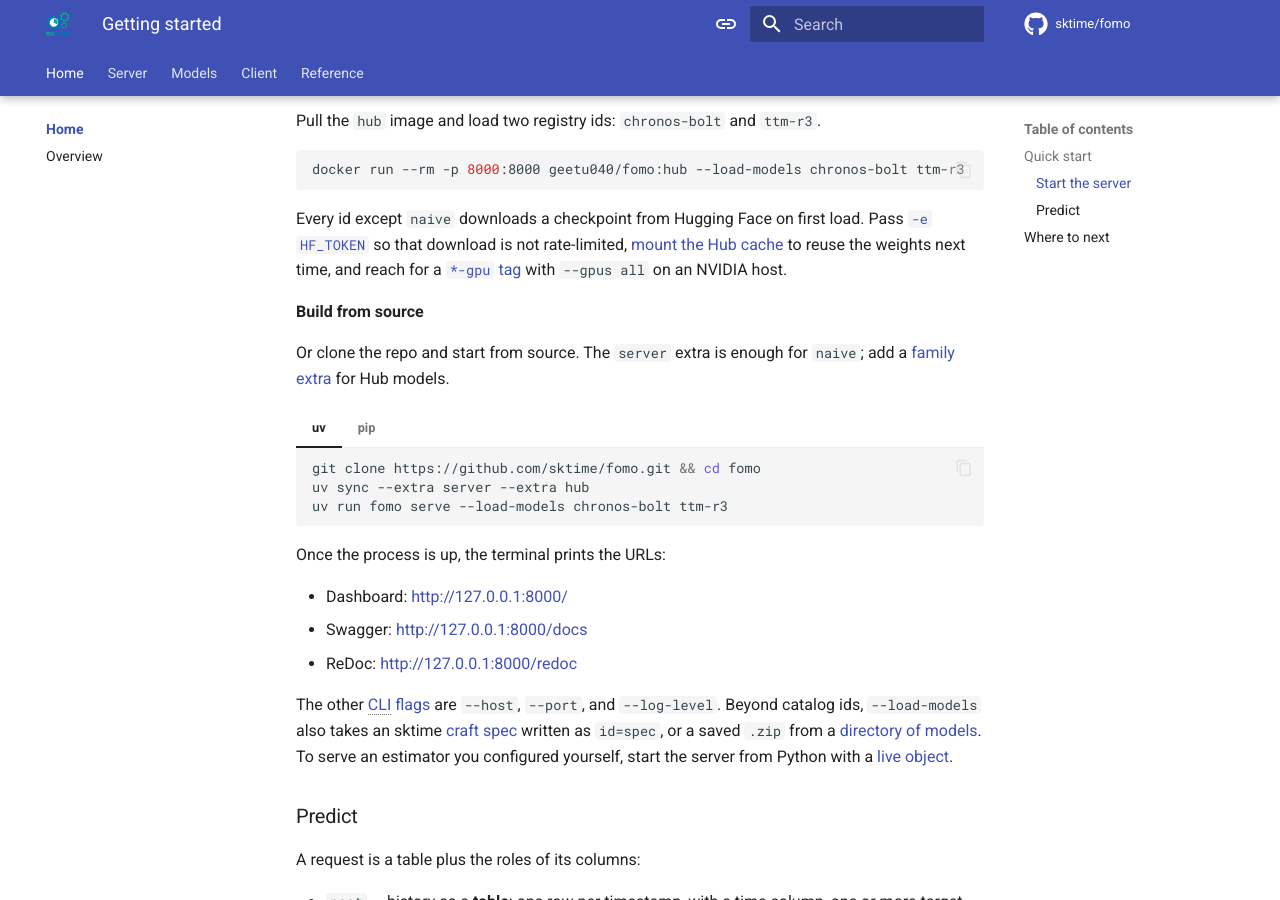
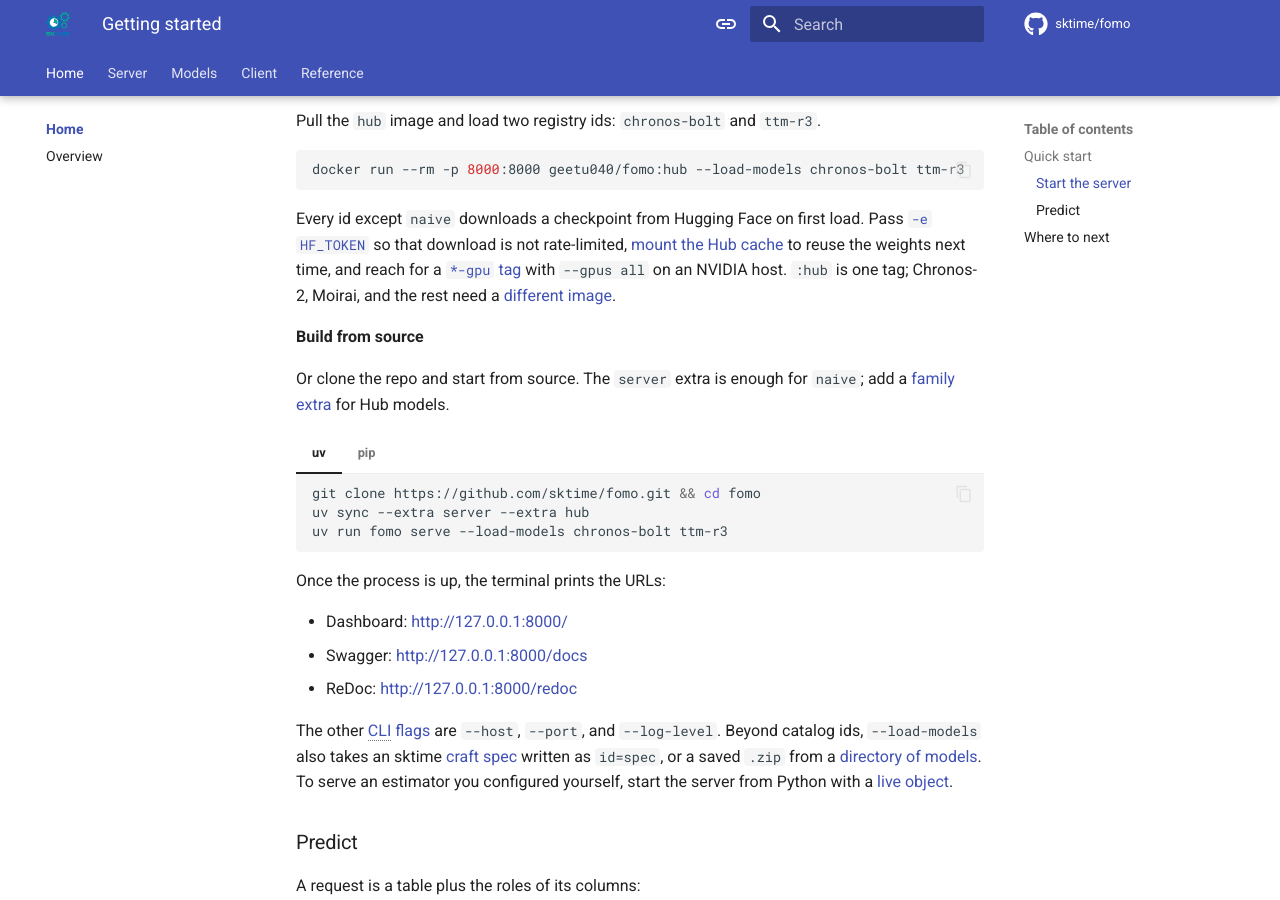
Before and after one commit to sktime/tserve, an MkDocs documentation site: the page built from docs/index.md, in a window 1280 px wide and 900 px high, scrolled down 980 px. Built offline with MkDocs 1.6.1 and Material for MkDocs 9.7.7, drawn with Linux system fonts in a browser that asks for light colours; comment, search, counter and statistics services are not loaded.

Commit message:
add refs in "Use Docker"

````diff
--- a/docs/index.md
+++ b/docs/index.md
@@ -30,7 +30,7 @@
 docker run --rm -p 8000:8000 geetu040/fomo:hub --load-models chronos-bolt ttm-r3
 ```
 
-Every id except `naive` downloads a checkpoint from Hugging Face on first load. Pass [`-e HF_TOKEN`](server/docker.md#hugging-face-token) so that download is not rate-limited, [mount the Hub cache](server/docker.md#keep-weights-between-runs) to reuse the weights next time, and reach for a [`*-gpu` tag](server/docker.md#gpu-images) with `--gpus all` on an NVIDIA host.
+Every id except `naive` downloads a checkpoint from Hugging Face on first load. Pass [`-e HF_TOKEN`](server/docker.md#hugging-face-token) so that download is not rate-limited, [mount the Hub cache](server/docker.md#keep-weights-between-runs) to reuse the weights next time, and reach for a [`*-gpu` tag](server/docker.md#gpu-images) with `--gpus all` on an NVIDIA host. `:hub` is one tag; Chronos-2, Moirai, and the rest need a [different image](server/docker.md#choose-which-models-to-load).
 
 **Build from source**
 
````
